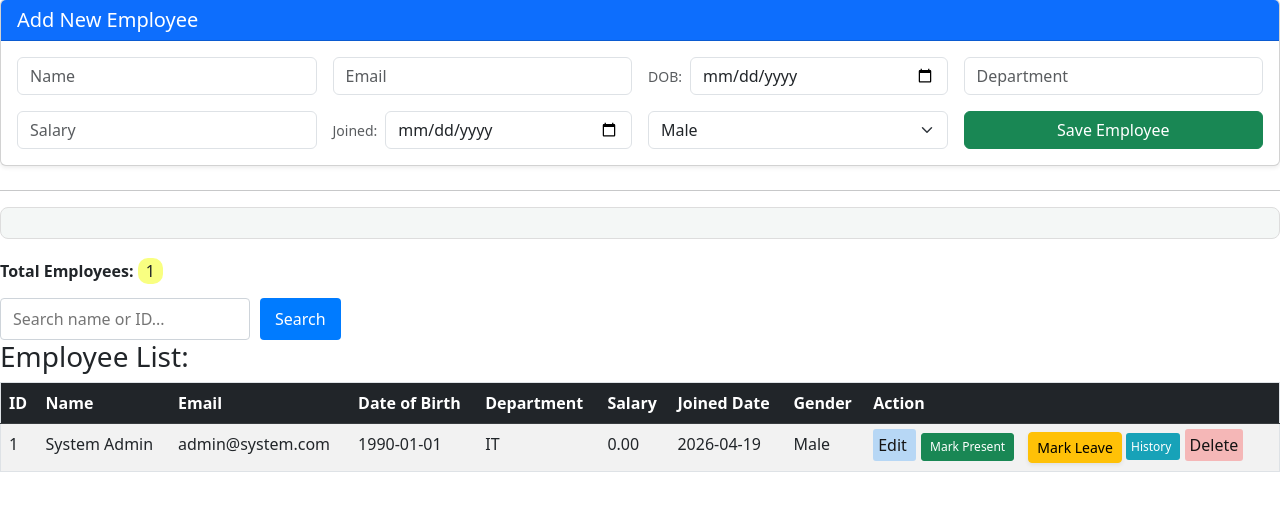
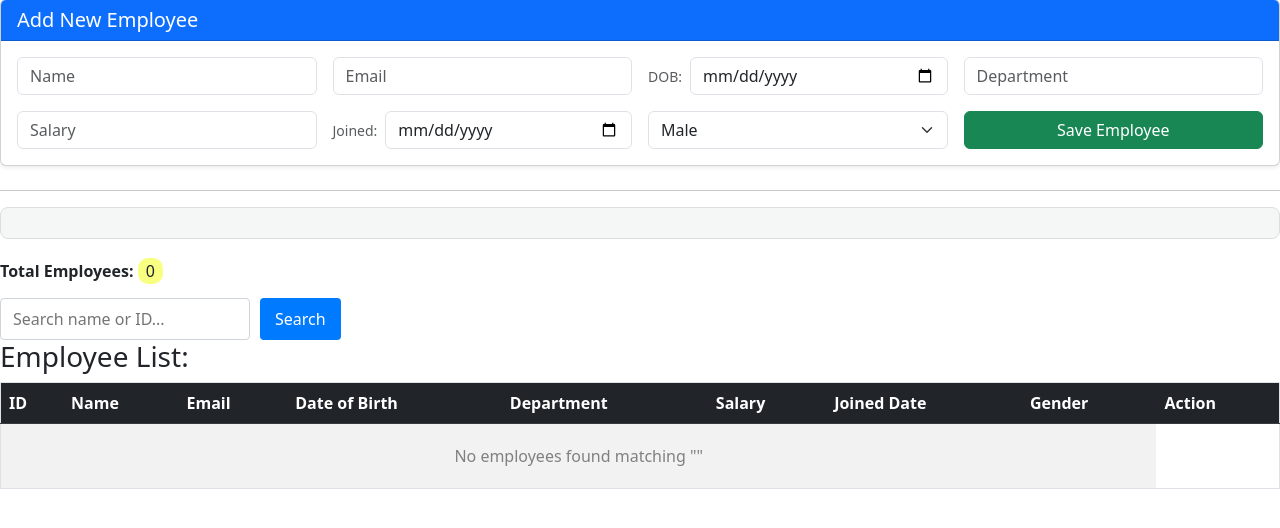
Before and after one commit to shrey129/employee_management_system, a Flask app: page / in a window 1280 px wide. Shown: the part 177-705 px from the top of the page. Run offline with Flask 3, Linux system fonts and the light colour scheme; a user stored in the database is signed in.

Commit message:
checking again ghost admin

```diff
--- a/app.py
+++ b/app.py
@@ -112,7 +112,7 @@ def index():
     search_query = request.args.get('search')
 
     # 2. START with the base list (Always exclude Ghost Admin 9999)
-    query = employees.query.filter(employees.emp_id != 9999)
+    query = employees.query.filter(employees.emp_id != 1)
 
     # 3. IF searching, add extra "rules" to the query
     if search_query:
--- a/templates/index.html
+++ b/templates/index.html
@@ -122,7 +122,7 @@
         <tbody>
             {% for emp in employees %}
             <tr>
-                <td>{{ emp.emp_id }}</td>
+                <td>{{ 2026000 + emp.emp_id }}</td>
                 <td>{{ emp.name }}</td>
                 <td>{{ emp.email }}</td>
                 <td>{{ emp.dob }}</td>
```
